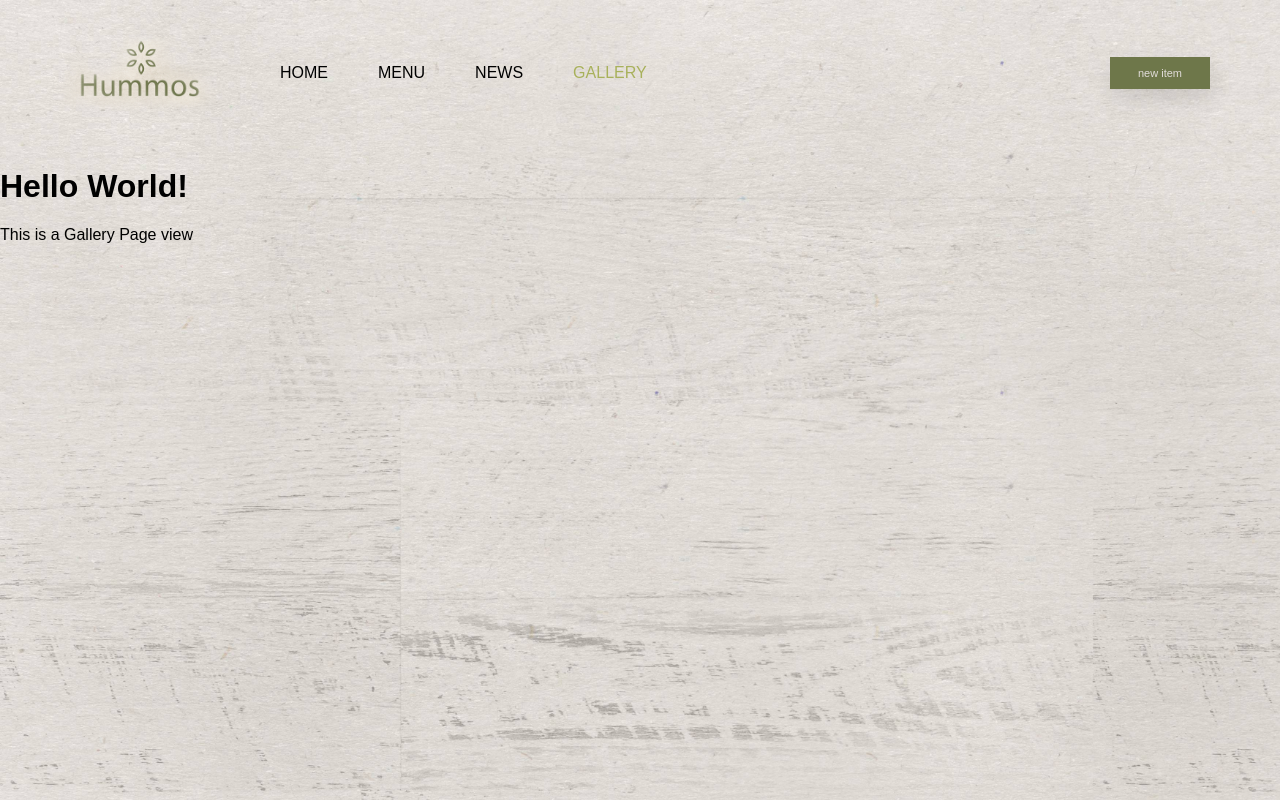
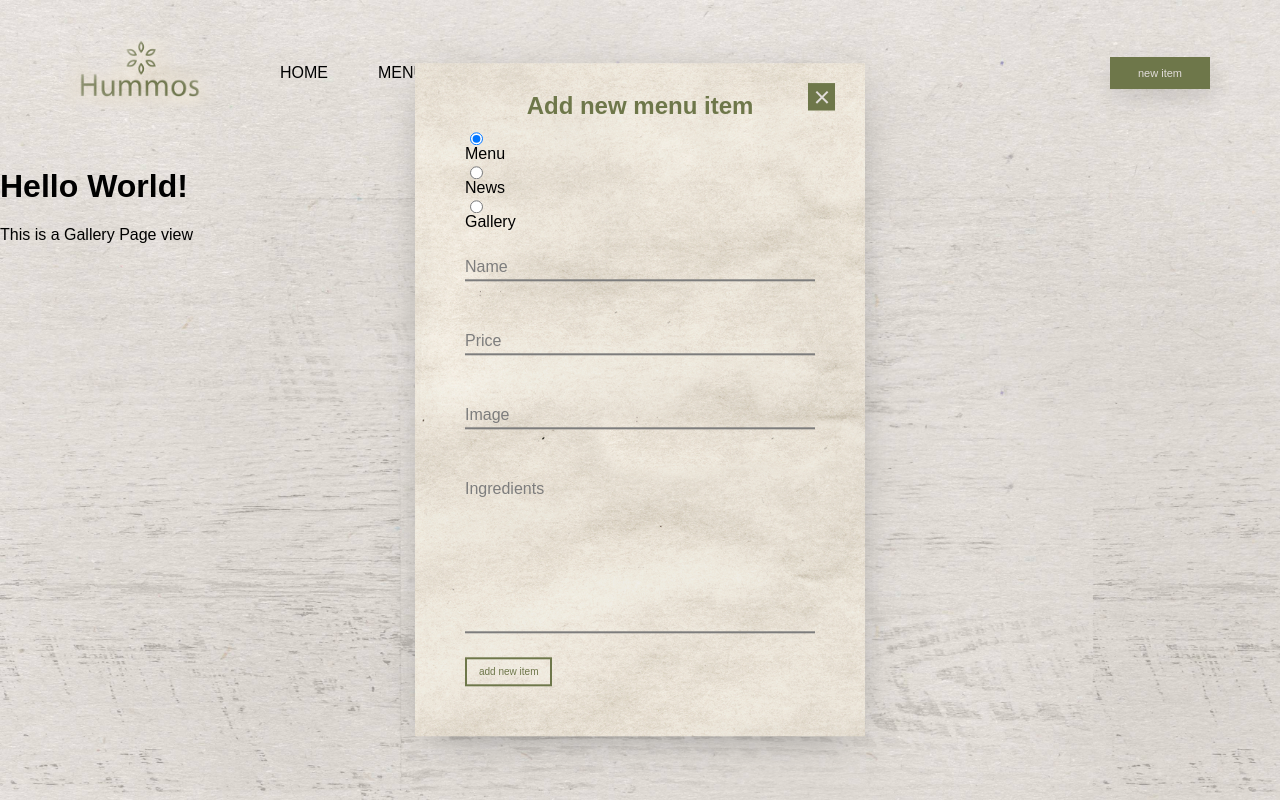
Before and after one commit to halahasz/React-Restaurant-App, a React (Create React App) app: page /gallery in a window 1280 px wide. Built offline with nearby package versions, Linux system fonts and the light colour scheme; a web font is replaced by a local one.

Commit message:
created dynamic form

```diff
--- a/src/App.js
+++ b/src/App.js
@@ -36,7 +36,7 @@ const initialStateItems = [
 class App extends React.Component {
   state = {
     items: [...initialStateItems],
-    isModalOpen: false
+    isModalOpen: true
   };
 
   addItem = e => {
--- a/src/components/Form/Form.js
+++ b/src/components/Form/Form.js
@@ -4,10 +4,59 @@ import Input from "../Input/Input";
 import Button from "../Button/Button";
 import Title from "../Title/Title";
 
-const Form = ({ submitFn }) => (
+const types = {
+  menu: "menu",
+  news: "news",
+  gallery: "gallery"
+};
+
+const descriptions = {
+  menu: 'menu item',
+  news: 'article',
+  gallery: 'image'
+}
+
+class Form extends React.Component {
+  state = {
+    activeOption: types.menu
+  };
+
+  handleRadioButtonCHange = type => {
+    this.setState({
+      activeOption: type
+    });
+  };
+
+  render() {
+    return (
       <div className={styles.wrapper}>
-    <Title>Add new menu item</Title>
-    <form autoComplete="off" className={styles.form} onSubmit={submitFn}>
+        <Title>Add new {descriptions[this.state.activeOption]}</Title>
+        <form
+          autoComplete="off"
+          className={styles.form}
+          onSubmit={this.props.submitFn}
+        >
+          <input
+            id={types.menu}
+            type="radio"
+            checked={this.state.activeOption === types.menu}
+            onChange={() => this.handleRadioButtonCHange(types.menu)}
+          />
+          <label htmlFor={types.menu}>Menu</label>
+          <input
+            id={types.news}
+            type="radio"
+            checked={this.state.activeOption === types.news}
+            onChange={() => this.handleRadioButtonCHange(types.news)}
+          />
+          <label htmlFor={types.news}>News</label>
+          <input
+            id={types.gallery}
+            type="radio"
+            checked={this.state.activeOption === types.gallery}
+            onChange={() => this.handleRadioButtonCHange(types.gallery)}
+          />
+          <label htmlFor={types.gallery}>Gallery</label>
           <Input name="name" label="Name" maxLength={30} />
           <Input name="price" label="Price" />
           <Input name="image" label="Image" />
@@ -16,5 +65,7 @@ const Form = ({ submitFn }) => (
         </form>
       </div>
     );
+  }
+}
 
 export default Form;
--- a/src/components/Modal/Modal.module.scss
+++ b/src/components/Modal/Modal.module.scss
@@ -5,8 +5,8 @@
   right: 0;
   left: 0;
   margin: 0 auto;
+  padding-bottom: 50px;
   width: 450px;
-  height: 570px;
   background: url('../../assets/img/modal_bg.jpg');
   background-size: cover;
   box-shadow: 0 10px 40px -15px rgba(#818181, .9);
@@ -36,7 +36,7 @@
     width: 16px;
     height: 2px;
     position: absolute;
-    background: white;
+    background: #e2ddda;
     display: block;
     top: 48%;
     transform: translateY(-70%);
```
Lines whose indentation alone changed are shown as unchanged.
